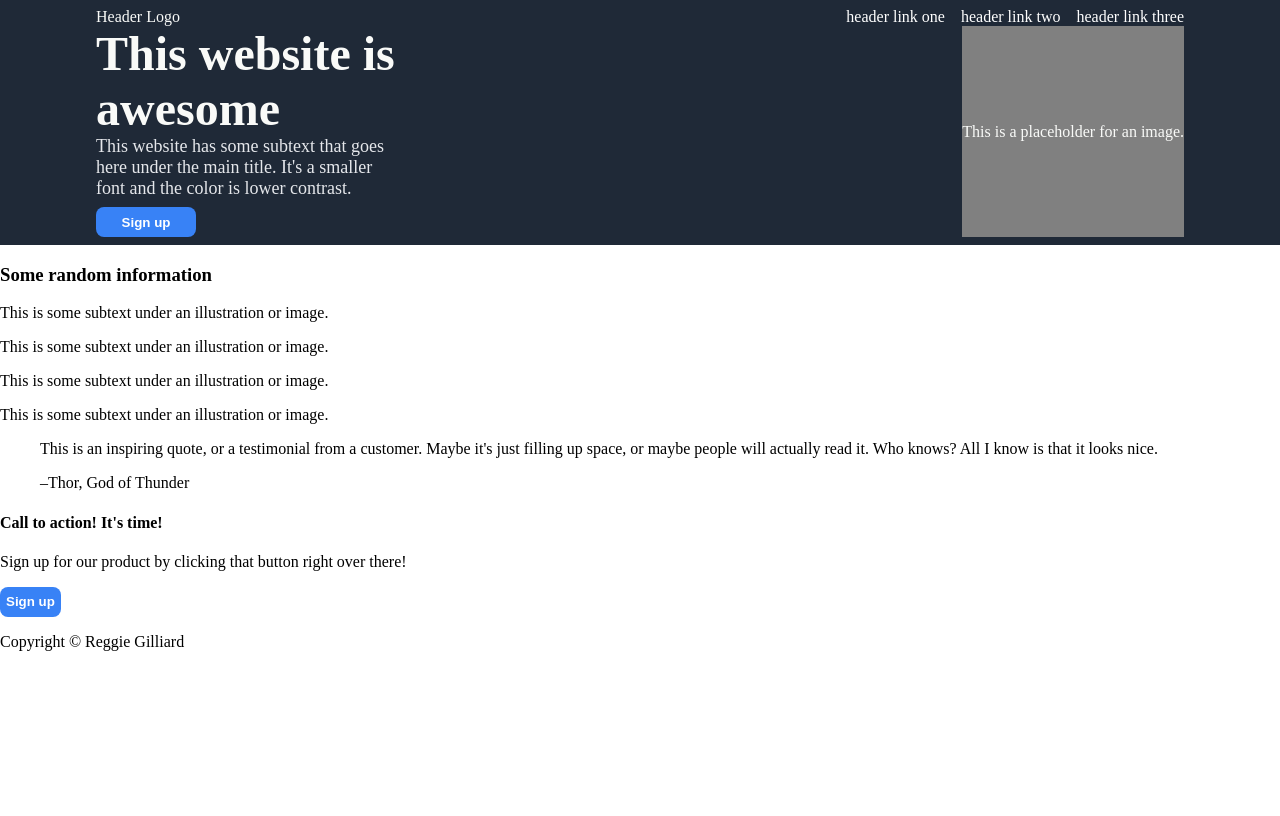
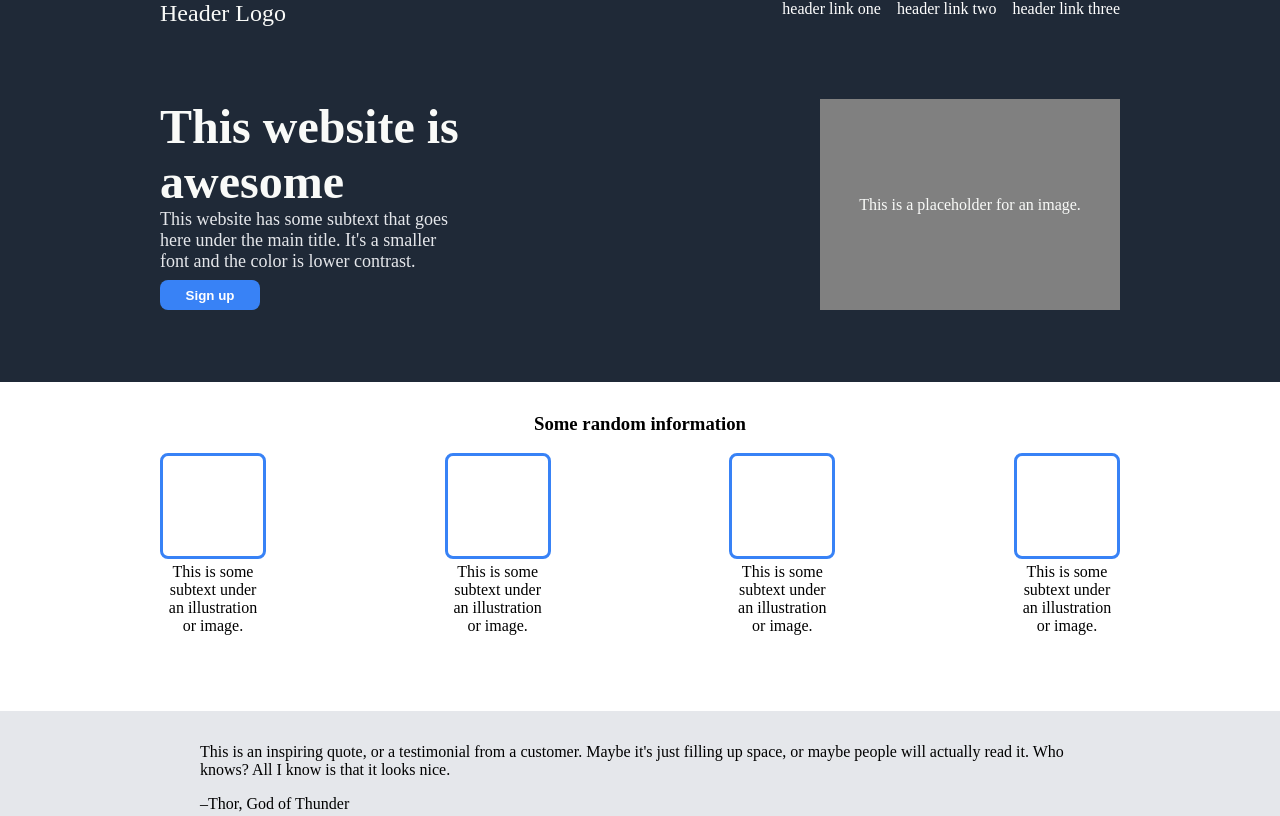
Before and after one commit to R-Gilliard-Jr/odin-landing-page, a plain HTML site: page index.html in a window 1280 px wide. Shown: the top 816 px of the page. Drawn offline with Linux system fonts and the light colour scheme.

Commit message:
More styling
Additional styling on section 1
Begin styling sections 2 and 3

```diff
--- a/index.html
+++ b/index.html
@@ -34,7 +34,7 @@
                     </p>
                 </div>
             </div>
-        </div> <!--End section 1 -->
+        </div>
 
         <div class="section-2">
             <h3>Some random information</h3>
--- a/style.css
+++ b/style.css
@@ -15,12 +15,15 @@ ul {
     gap: 16px;
 }
 
-.section-1 {
+.section-1, .footer {
     display: flex;
     flex-direction: column;
     background-color: #1F2937;
-    padding: 8px 96px;
     color: #F9FAF8;
+}
+
+.section-1, .section-2, .section-3 {
+    padding: 0 12.5vw;
 }
 
 .header {
@@ -32,11 +35,14 @@ ul {
 .header p {
     margin: 0;
     padding: 0;
+    font-size: 24px;
+    color: #F9FAF8;
 }
 
 .s1-content {
     display: flex;
     justify-content: space-between;
+    margin: 72px 0;
 }
 
 .s1-content h2 {
@@ -65,6 +71,7 @@ ul {
     justify-content: center;
     align-items: center;
     background-color: grey;
+    min-width: 300px;
 }
 
 button {
@@ -76,3 +83,43 @@ button {
     min-height: 30px;
     font-weight: 600;
 }
+
+.section-2 {
+    display: flex;
+    flex-direction: column;
+    align-items: center;
+    margin: 12px 0px 72px 0px;
+}
+
+.section-2 .examples {
+    display: flex;
+    justify-content: space-between;
+    /* gap: 32px; */
+    width: 75vw;
+}
+
+div.example-img {
+    border-radius: 8px;
+    border: solid #3882f6 3px;
+    /* box-sizing: border-box; */
+    min-width: 100px;
+    min-height: 100px;
+}
+
+.example {
+    display: flex;
+    flex-direction: column;
+    align-items: center;
+}
+
+.example p {
+    text-align: center;
+    box-sizing: border-box;
+    width:100px;
+    margin: 4px 0px;
+}
+
+.section-3 {
+    display: flex;
+    background-color: #E5e7eb;
+}
```
